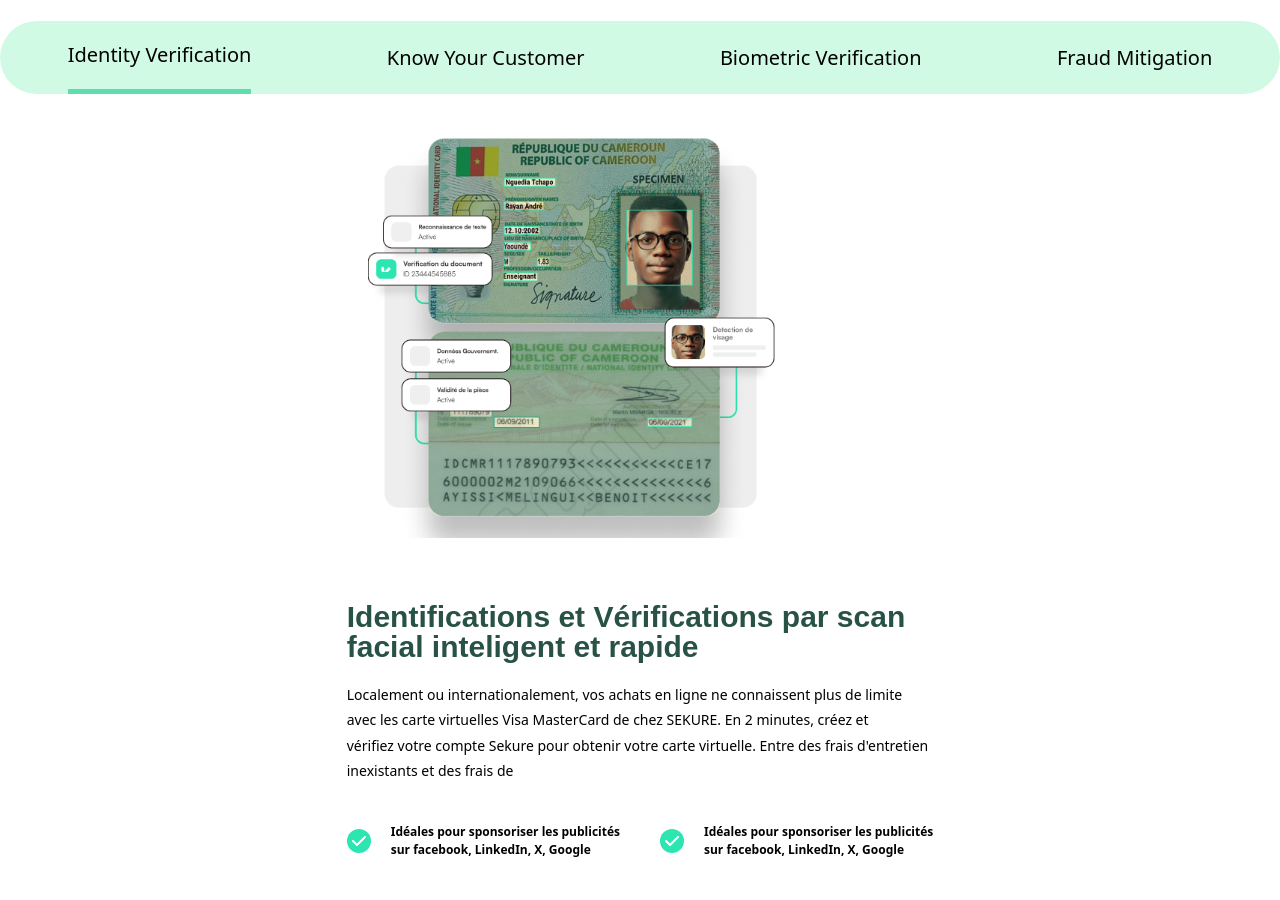
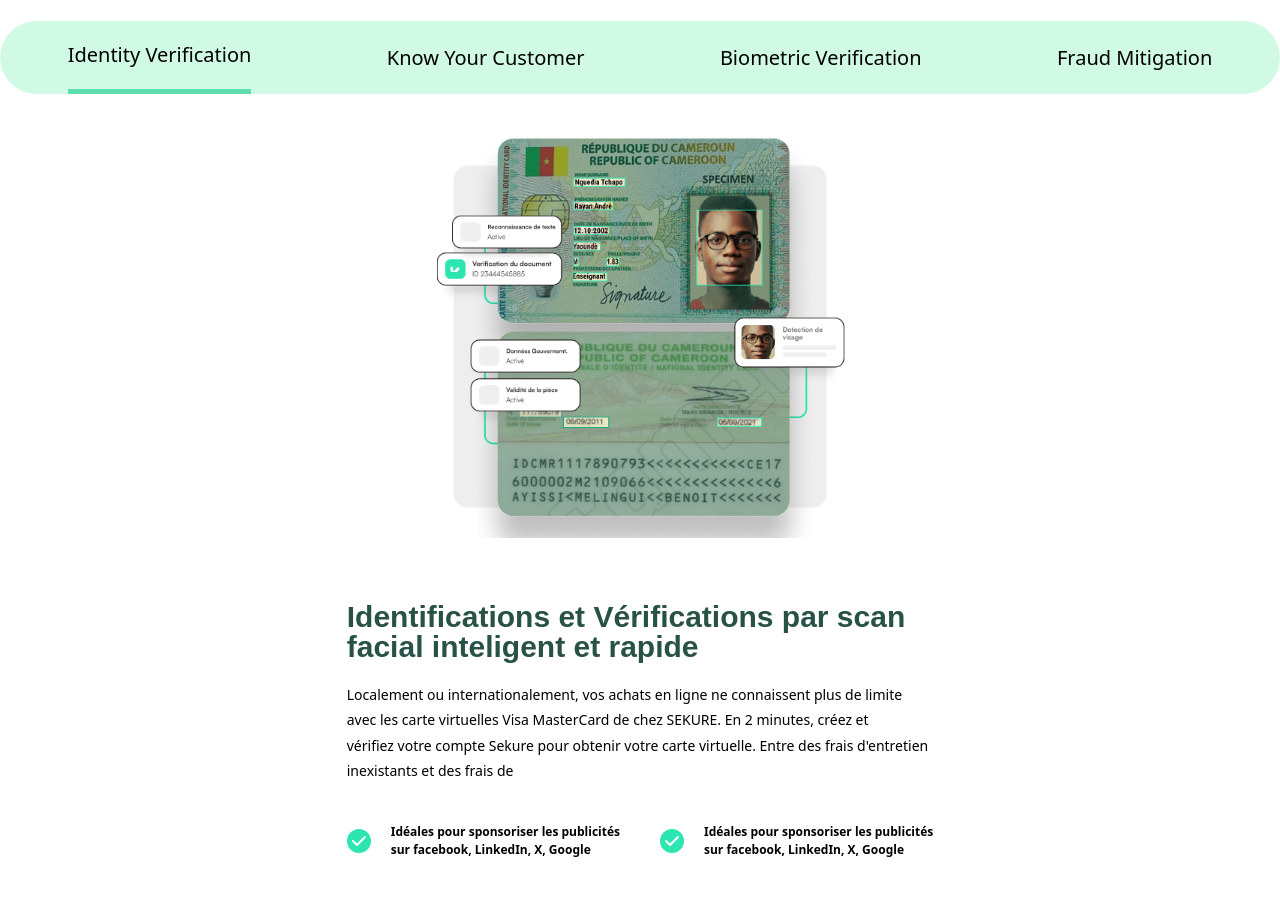
Before and after one commit to chrisvaldes/sekure-site, a React (Create React App) app: page / in a window 1280 px wide. Shown: the part 3460-4360 px from the top of the page. Built offline with nearby package versions, Linux system fonts and the light colour scheme.

Commit message:
version1.6

```diff
--- a/src/Pages/Accueil/Accueil.jsx
+++ b/src/Pages/Accueil/Accueil.jsx
@@ -564,7 +564,7 @@
 
             <div class="flex flex-wrap items-center justify-center gap-16 pb-10 lg:pb-16 px-10">
               <div class="flex items-center justiy-around gap-10">
-                <div class="">
+                <div class=" flex items-center justify-center">
                   <img src={cni} alt="" className='w-3/4 h-3/7' />
                 </div>
               </div>
```
